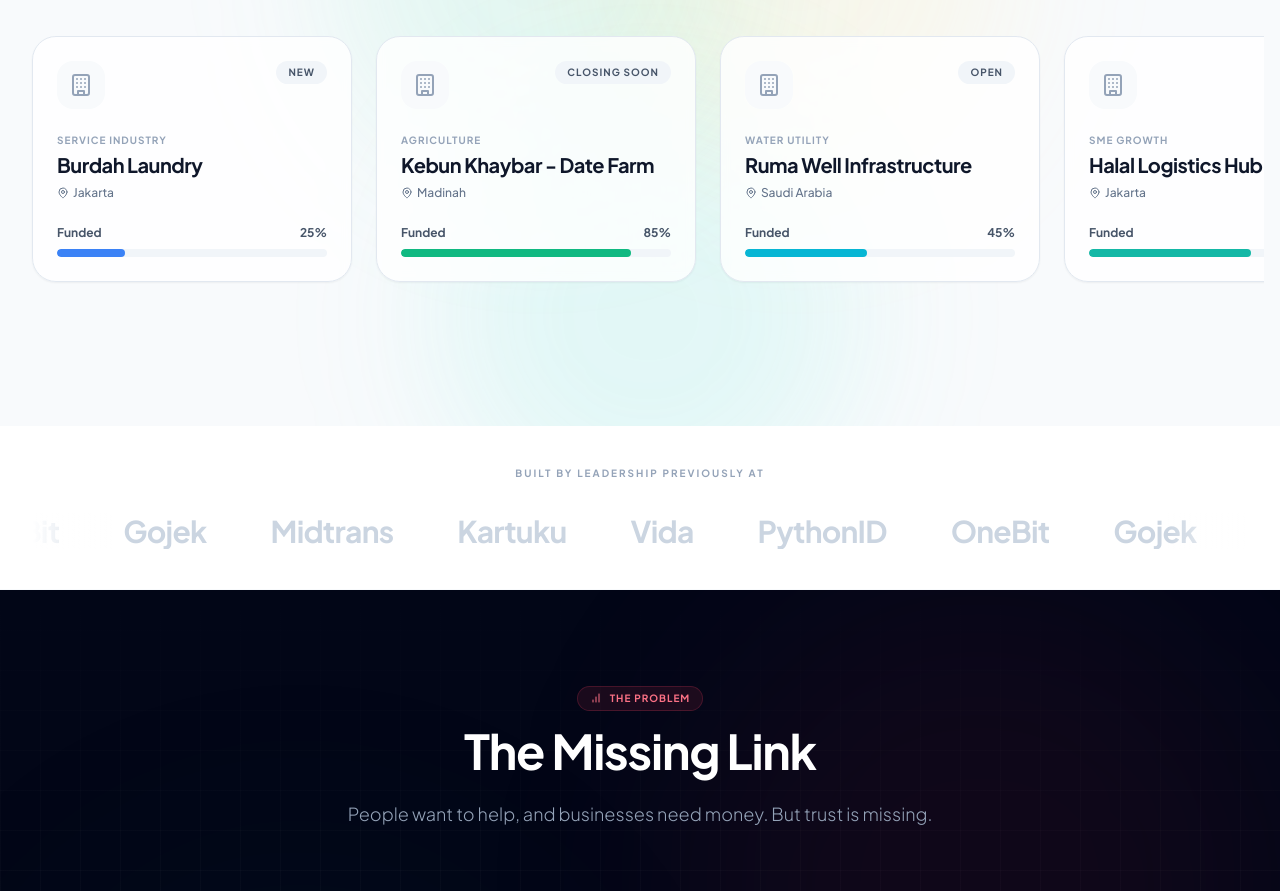
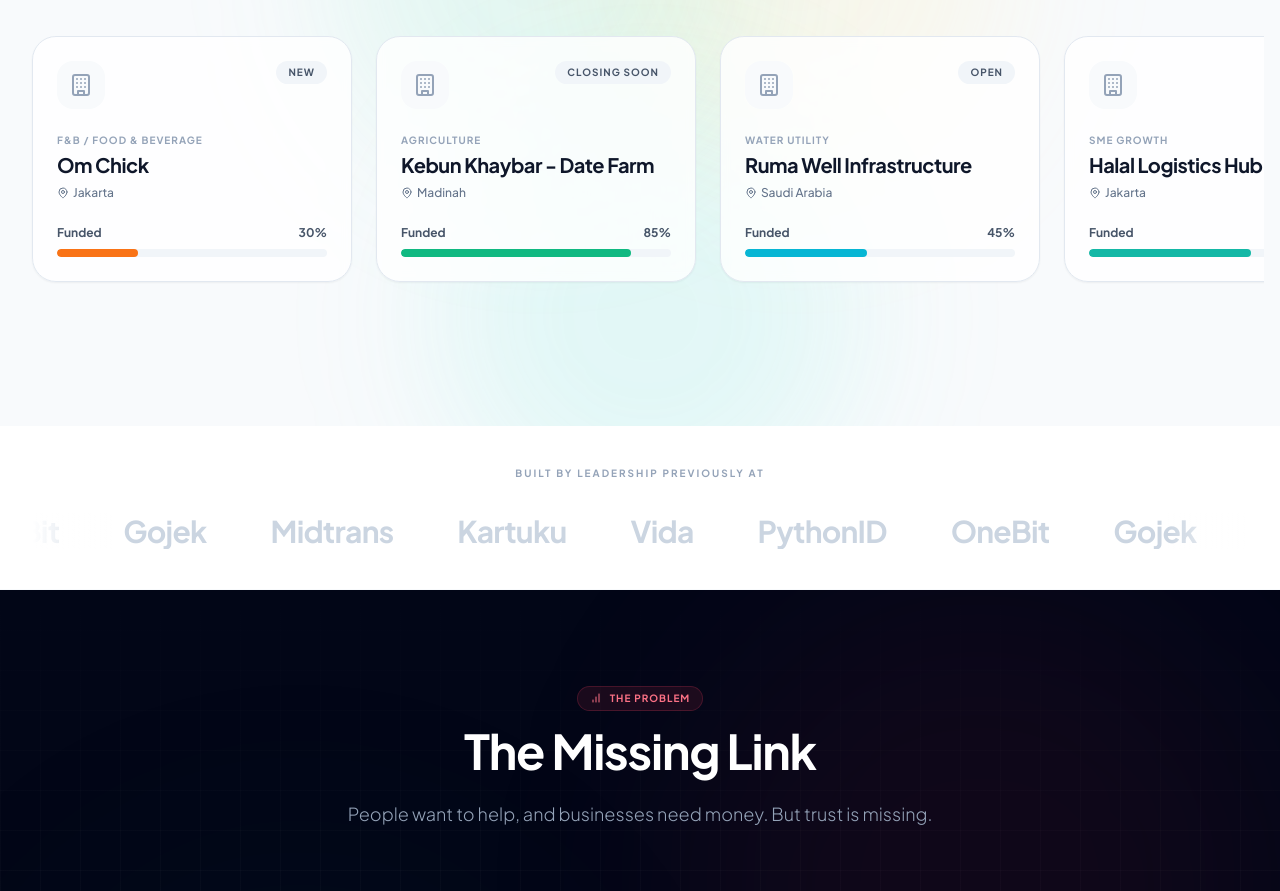
Before and after one commit to KareemVenture/kareem-ventures-website, a React (Vite) app: page / in a window 1280 px wide. Shown: the part 1100-1991 px from the top of the page. Built offline with nearby package versions, Linux system fonts and the light colour scheme.

Commit message:
Update: Replace Burdah Laundry with Om Chick franchise

```diff
--- a/components/LiveDeals.tsx
+++ b/components/LiveDeals.tsx
@@ -8,13 +8,13 @@ interface LiveDealsProps {
 
 const opportunities = [
   {
-    title: "Burdah Laundry",
-    category: "Service Industry",
+    title: "Om Chick",
+    category: "F&B / Food & Beverage",
     location: "Jakarta",
-    raised: 25,
+    raised: 30,
     status: "New",
-    tags: ["SME", "Social Impact"],
-    color: "bg-blue-500"
+    tags: ["Franchise", "Halal"],
+    color: "bg-orange-500"
   },
   {
     title: "Kebun Khaybar - Date Farm",
```
Also changed, not shown: 1 other file (tests, documents, lock files or other folders).
